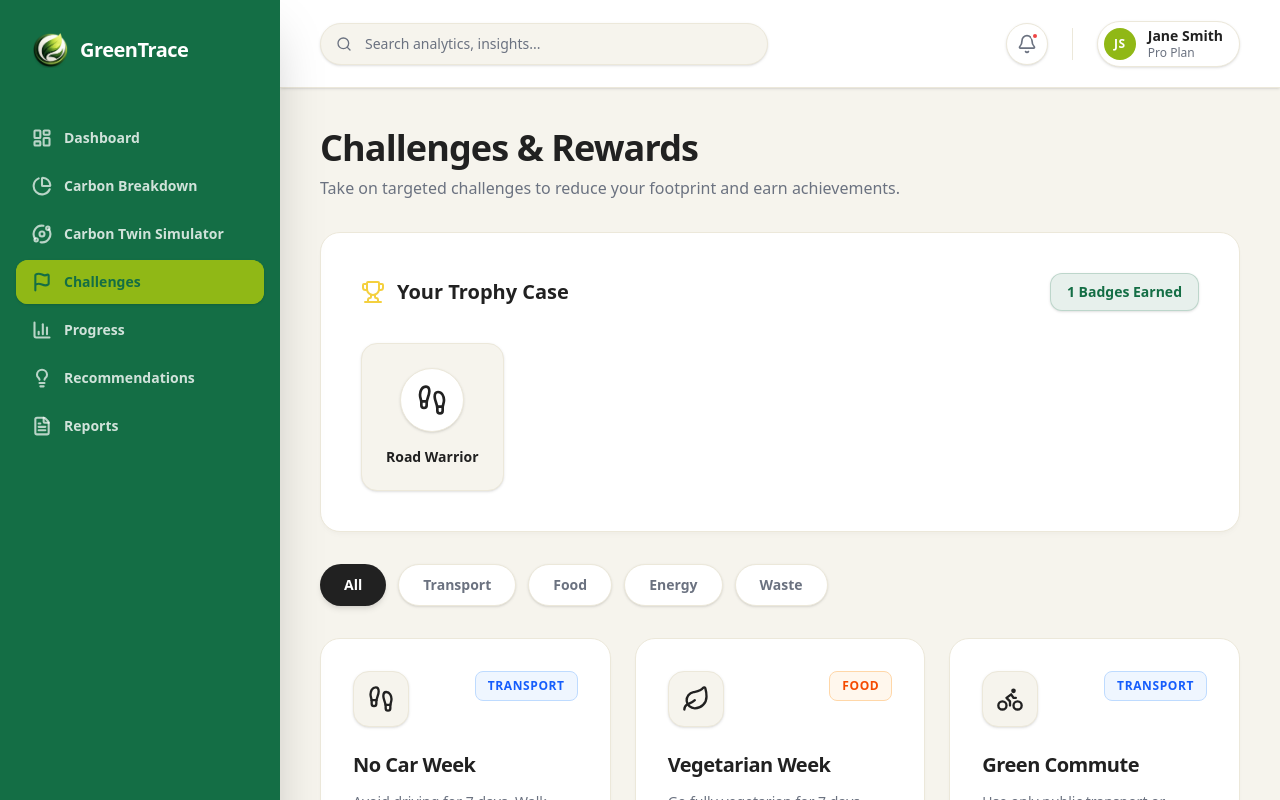
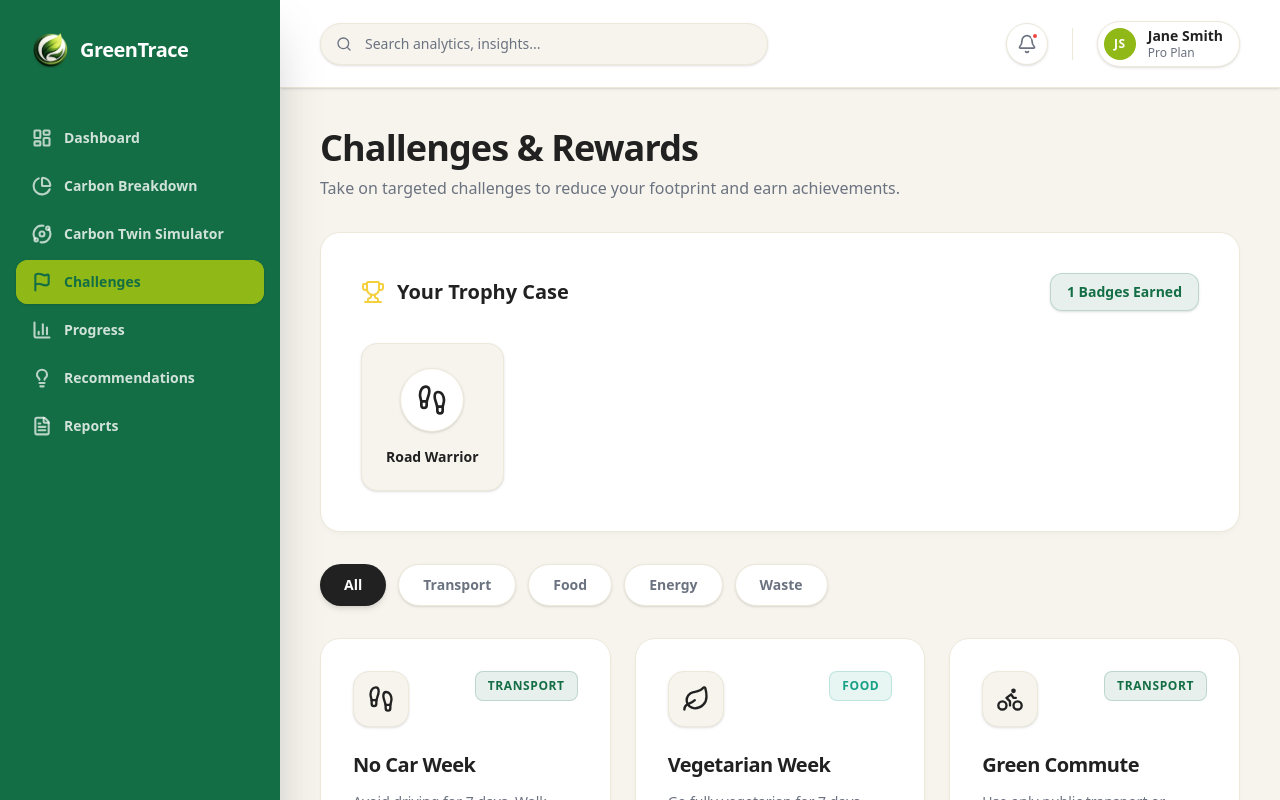
Before and after one commit to parteek1907/GreenTrace, a Next.js app: page /dashboard/challenges in a window 1280 px wide. Shown: the top 800 px of the page. Built offline with nearby package versions, Linux system fonts and the light colour scheme.

Commit message:
feat(dashboard): enhance Sustainability Challenges UI

```diff
--- a/src/app/dashboard/challenges/page.tsx
+++ b/src/app/dashboard/challenges/page.tsx
@@ -107,10 +107,10 @@ export default function ChallengesPage() {
                     <IconRenderer name={challenge.badgeIcon} size={28} strokeWidth={2} />
                   </div>
                   <span className={`text-xs font-bold px-3 py-1.5 rounded-lg uppercase tracking-wider ${
-                    challenge.category === "transport" ? "bg-blue-50 text-blue-600 border border-blue-200" :
-                    challenge.category === "food" ? "bg-orange-50 text-orange-600 border border-orange-200" :
-                    challenge.category === "energy" ? "bg-yellow-50 text-yellow-700 border border-yellow-200" :
-                    "bg-gt-success/10 text-gt-success border border-gt-success/20"
+                    challenge.category === "transport" ? "bg-gt-primary/10 text-gt-primary border border-gt-primary/20" :
+                    challenge.category === "food" ? "bg-gt-teal/10 text-gt-teal border border-gt-teal/20" :
+                    challenge.category === "energy" ? "bg-gt-bright/10 text-gt-bright border border-gt-bright/20" :
+                    "bg-gt-medium/10 text-gt-medium border border-gt-medium/20"
                   }`}>
                     {challenge.category}
                   </span>
```
